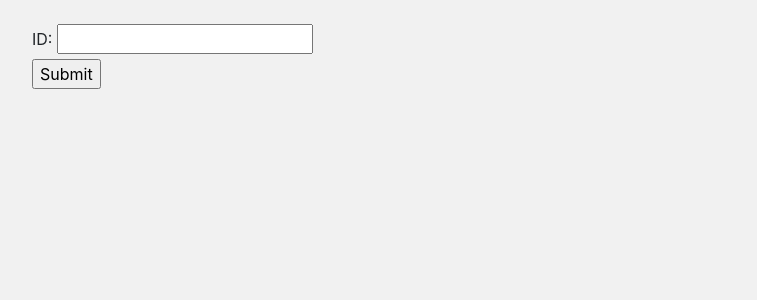
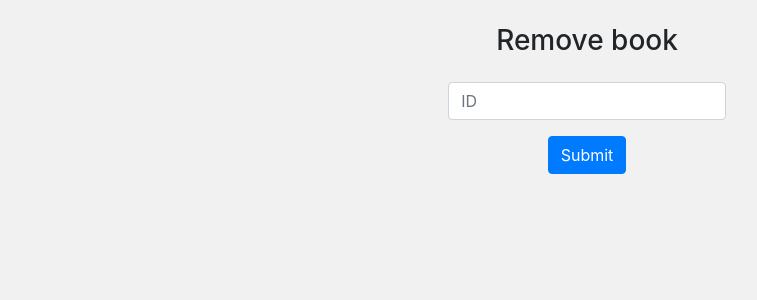
Before and after one commit to szewski/flask-library, a Flask app: page /catalog/books/remove_book in a window 1280 px wide. Shown: the part 56-356 px from the top of the page, without its empty margins (53-810 px from the left). Run offline with Flask 2, Linux system fonts and the light colour scheme; a user stored in the database is signed in; data comes from the database, SQL or seed files in the repository; both versions use the stored data as it was after the commit; some libraries are stand-ins or nearby versions.

Commit message:
Remove book form page layout improved

```diff
--- a/src/templates/remove_book.html
+++ b/src/templates/remove_book.html
@@ -2,13 +2,18 @@
 {% block title %}Remove book{% endblock %}
 
 {% block content %}
-<form action="remove_book_post" method="post">
-  <div class="form-field">
-    <label for="id">ID:</label>
-    <input id="id" type="text" name="id">
-  </div>
-  <div class="form-field">
-    <input class="button" type="submit">
-  </div>
-</form>
+<div class="w-25 mx-auto">
+  <h3 class="text-center mb-4">Remove book</h3>
+  <form class="form-group mb-4" action="remove_book" method="post">
+    <div class="form-group row">
+      <label class="sr-only" for="id">ID:</label>
+      <div class="col mx-auto">
+        <input class="form-control" id="id" type="number" name="id" placeholder="ID">
+      </div>
+    </div>
+    <div class="form-group text-center">
+      <input class="btn btn-primary mb-2" type="submit">
+    </div>
+  </form>
+</div>
 {% endblock %}
```
Also changed, not shown: src/db/database.db.
